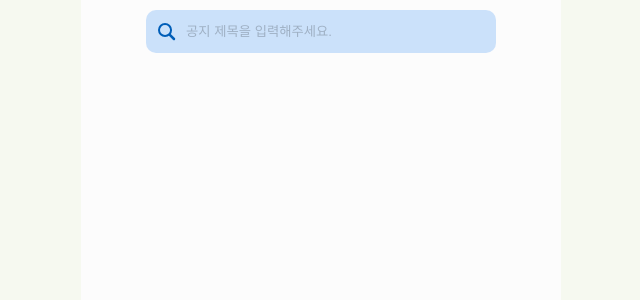
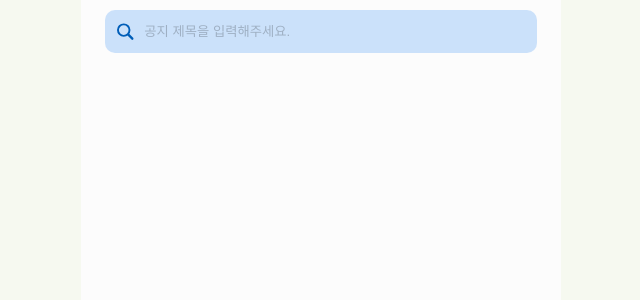
Before and after one commit to MJU-Application/FE, a React (Vite) app: page /notice/search in a window 1280 px wide. Shown: the top 300 px of the page, without its empty margins (319-959 px from the left). Built offline with nearby package versions, Linux system fonts and the light colour scheme.

Commit message:
feat: useSearchParam 사용

```diff
--- a/src/pages/notices/components/Menu.tsx
+++ b/src/pages/notices/components/Menu.tsx
@@ -1,23 +1,29 @@
 import { NOTICE } from "@/constants/notice";
-import { useNavigate } from "react-router-dom";
+import { useEffect } from "react";
+import { useSearchParams } from "react-router-dom";
 import styled from "styled-components";
 
-type MenuProps = {
-  menu: string;
-  setMenu: React.Dispatch<React.SetStateAction<string>>;
-};
+function Menu() {
+  const [searchParams, setSearchParams] = useSearchParams();
+  const category = searchParams.get("category");
+  useEffect(() => {
+    if (!category) {
+      searchParams.set("category", encodeURIComponent("ILLBAN"));
+      setSearchParams(searchParams);
+    }
+  }, [searchParams, setSearchParams, category]);
 
-function Menu({ menu, setMenu }: MenuProps) {
-  const navigate = useNavigate();
   return (
     <MenuBar>
       {NOTICE.map((notice) => (
         <div
-          className={`menu ${menu === notice.name ? "activate" : "inactivate"}`}
+          className={`menu ${
+            category === notice.query ? "activate" : "inactivate"
+          }`}
           key={notice.name}
           onClick={() => {
-            setMenu(notice.name);
-            navigate(`/notice${notice.query}`);
+            searchParams.set("category", encodeURIComponent(notice.query));
+            setSearchParams(searchParams);
           }}
         >
           {notice.name}
--- a/src/pages/notices/search/Search.tsx
+++ b/src/pages/notices/search/Search.tsx
@@ -1,13 +1,80 @@
-import { useState } from "react";
-import SearchBar from "../components/SearchBar";
-
+import { useState, useEffect } from "react";
+import { useNavigate, useSearchParams } from "react-router-dom";
+import styled from "styled-components";
+import { SearchIcon } from "@/assets/svg";
+import { useSearchNotice } from "@/hooks/api/useSearchNotice";
+import NotcieCard from "@/pages/notices/components/NoticeCard";
 function Search() {
   const [value, setValue] = useState<string>("");
+  const [searchParams, setSearchParams] = useSearchParams();
+  const keyword = searchParams.get("keyword");
+  const { data, isLoading } = useSearchNotice(keyword);
+  const navigate = useNavigate();
+  function handleSubmit(e?: React.FormEvent<HTMLElement>) {
+    e?.preventDefault();
+    setSearchParams(`keyword=${encodeURIComponent(value)}`);
+  }
+
+  useEffect(() => {
+    const handlePopState = () => navigate("/notice");
+    window.addEventListener("popstate", handlePopState);
+    return () => window.removeEventListener("popstate", handlePopState);
+  }, [navigate]);
+
   return (
-    <div>
-      <SearchBar value={value} setValue={setValue}></SearchBar>
-    </div>
+    <>
+      <SearchWrapper>
+        <form onSubmit={handleSubmit} className="search_form">
+          <SearchIcon className="search_icon" width={18} height={18} />
+          <input
+            className="input"
+            value={value}
+            onChange={(e) => setValue(e.target.value)}
+            type="text"
+            placeholder="공지 제목을 입력해주세요."
+            autoFocus
+          />
+        </form>
+      </SearchWrapper>
+      {isLoading
+        ? null
+        : data?.data.map((notice) => (
+            <NotcieCard
+              title={notice.title}
+              date={notice.noticedAt}
+              link={notice.link}
+            ></NotcieCard>
+          ))}
+    </>
   );
 }
 
 export default Search;
+
+const SearchWrapper = styled.div`
+  display: flex;
+  justify-content: center;
+  margin-bottom: 40px;
+
+  .search_form {
+    display: flex;
+    align-items: center;
+    background-color: rgba(101, 168, 245, 0.32);
+    width: 90%;
+    height: 43px;
+    border-radius: 1rem;
+    margin-top: 1rem;
+    padding-left: 1.2rem;
+  }
+  .input {
+    width: 100%;
+    height: inherit;
+    border: none;
+    outline: none;
+    background-color: transparent;
+    padding-left: 1rem;
+    &::placeholder {
+      color: rgba(0, 0, 0, 0.22);
+    }
+  }
+`;
```
